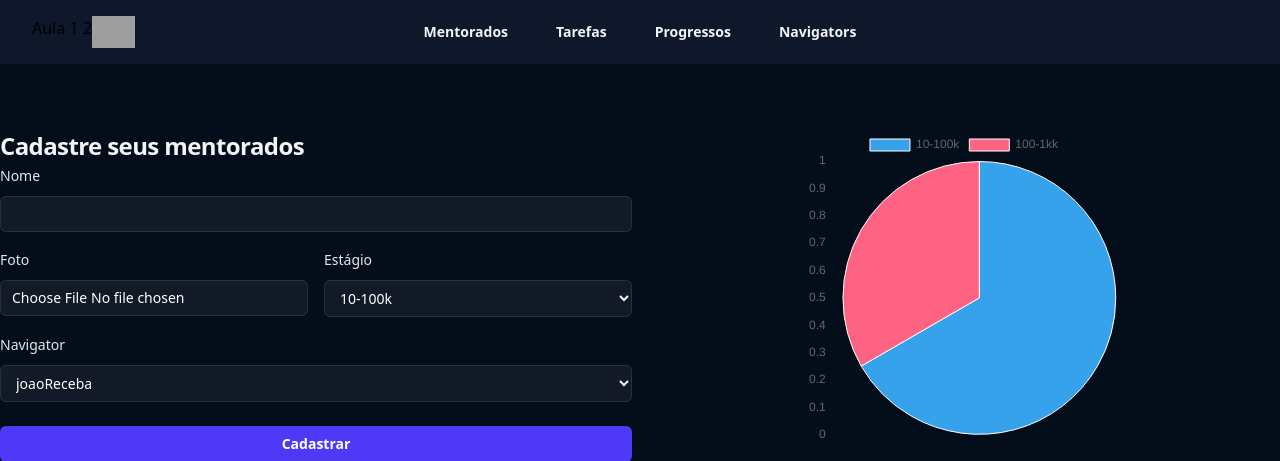
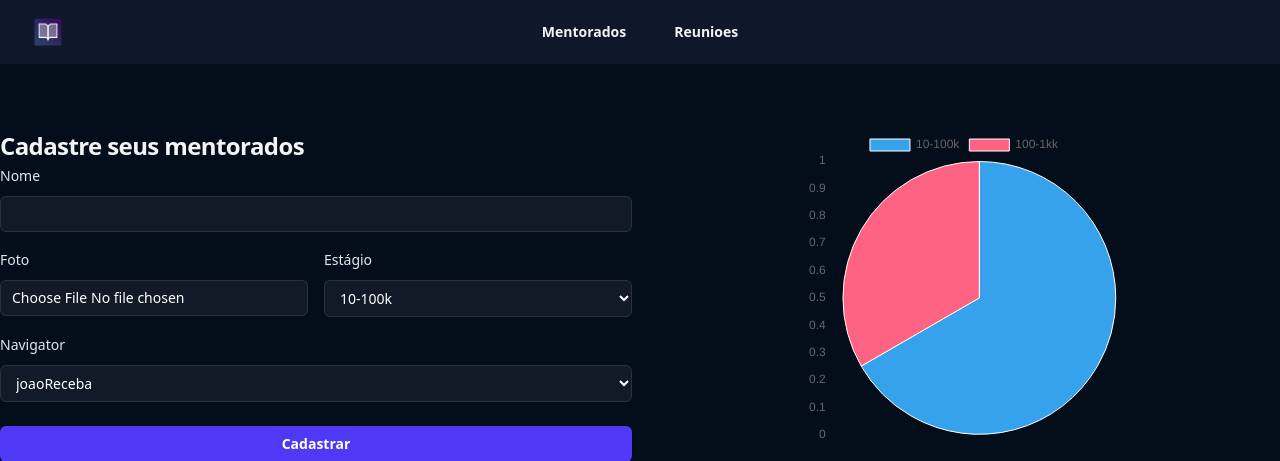
Before and after one commit to JoaoPedro265/SGM, a Django app: page /mentorados/ in a window 1280 px wide. Shown: the top 461 px of the page. Run offline with Django 5.2, Linux system fonts and the light colour scheme; a user stored in the database is signed in; data comes from the database, SQL or seed files in the repository; both versions use the stored data as it was after the commit; grey boxes are pictures that could not be loaded.

Commit message:
add links

```diff
--- a/mentorados/templates/mentorados.html
+++ b/mentorados/templates/mentorados.html
@@ -6,10 +6,9 @@
     aria-label="Global"
   >
     <div class="flex lg:flex-1">
-      Aula 1 2
       <a href="#" class="-m-1.5 p-1.5">
         <span class="sr-only">Your Company</span>
-        <img class="h-8 w-auto" src="<% static 'logo.png' %>" alt="" />
+        <img class="h-8 w-auto" src="{% static 'logo.png' %}" alt="">
       </a>
     </div>
 
@@ -38,10 +37,8 @@
     </div>
 
     <div class="hidden lg:flex lg:gap-x-12">
-      <a href="#" class="text-sm/6 font-semibold text-gray-100">Mentorados</a>
-      <a href="#" class="text-sm/6 font-semibold text-gray-100">Tarefas</a>
-      <a href="#" class="text-sm/6 font-semibold text-gray-100">Progressos</a>
-      <a href="#" class="text-sm/6 font-semibold text-gray-100">Navigators</a>
+      <a href="{% url "mentorados" %}" class="text-sm/6 font-semibold text-gray-100">Mentorados</a>
+      <a href="{% url "reunioes" %}" class="text-sm/6 font-semibold text-gray-100">Reunioes</a>
     </div>
 
     <div class="hidden lg:flex lg:flex-1 lg:justify-end"></div>
--- a/mentorados/templates/tarefa.html
+++ b/mentorados/templates/tarefa.html
@@ -19,10 +19,8 @@
       </button>
     </div>
     <div class="hidden lg:flex lg:gap-x-12">
-      <a href="#" class="text-sm/6 font-semibold text-gray-100">Mentorados</a>
-      <a href="#" class="text-sm/6 font-semibold text-gray-100">Tarefas</a>
-      <a href="#" class="text-sm/6 font-semibold text-gray-100">Progressos</a>
-      <a href="#" class="text-sm/6 font-semibold text-gray-100">Navigators</a>
+      <a href="{% url "mentorados" %}" class="text-sm/6 font-semibold text-gray-100">Mentorados</a>
+      <a href="{% url "reunioes" %}" class="text-sm/6 font-semibold text-gray-100">Reunioes</a>
     </div>
     <div class="hidden lg:flex lg:flex-1 lg:justify-end">
     </div>
--- a/mentorados/templates/tarefa_mentorado.html
+++ b/mentorados/templates/tarefa_mentorado.html
@@ -33,10 +33,8 @@
       </button>
     </div>
     <div class="hidden lg:flex lg:gap-x-12">
-      <a href="#" class="text-sm font-semibold text-gray-100">Mentorados</a>
-      <a href="#" class="text-sm font-semibold text-gray-100">Tarefas</a>
-      <a href="#" class="text-sm font-semibold text-gray-100">Progressos</a>
-      <a href="#" class="text-sm font-semibold text-gray-100">Navigators</a>
+      <a href="{% url "mentorados" %}" class="text-sm/6 font-semibold text-gray-100">Mentorados</a>
+      <a href="{% url "reunioes" %}" class="text-sm/6 font-semibold text-gray-100">Reunioes</a>
     </div>
     <div class="hidden lg:flex lg:flex-1 lg:justify-end"></div>
   </nav>
```
Also changed, not shown: mentorados/templates/reunioes.html (+3 -5 lines), db.sqlite3.
